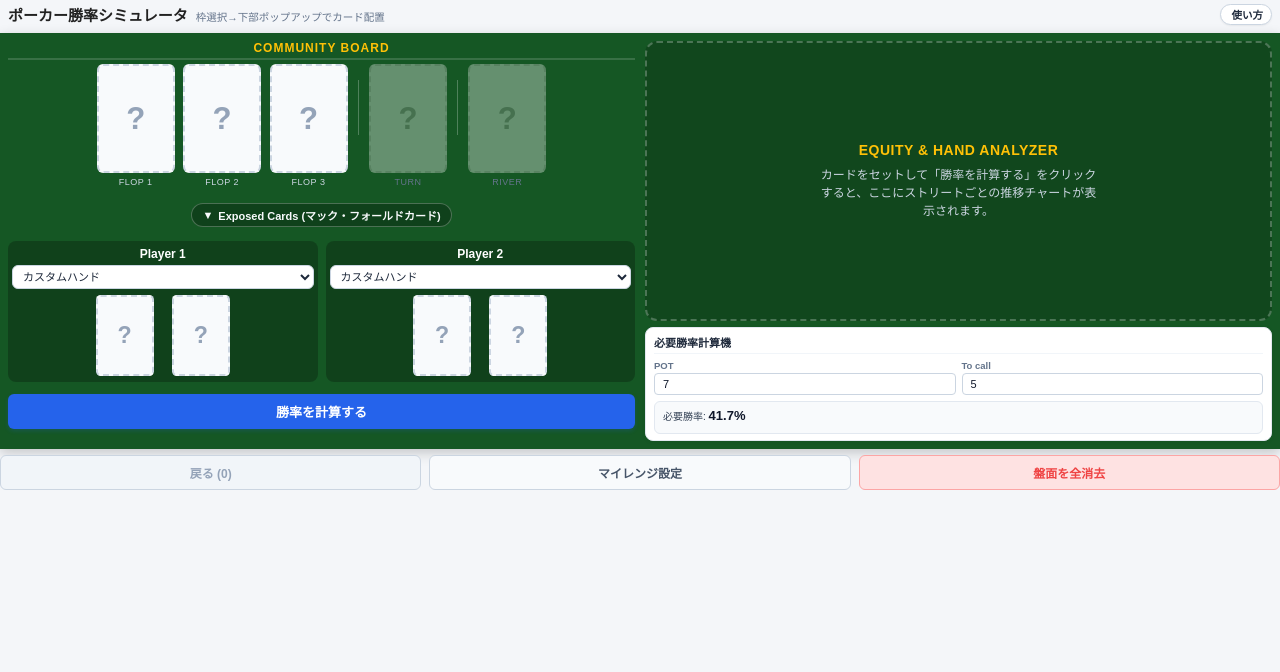
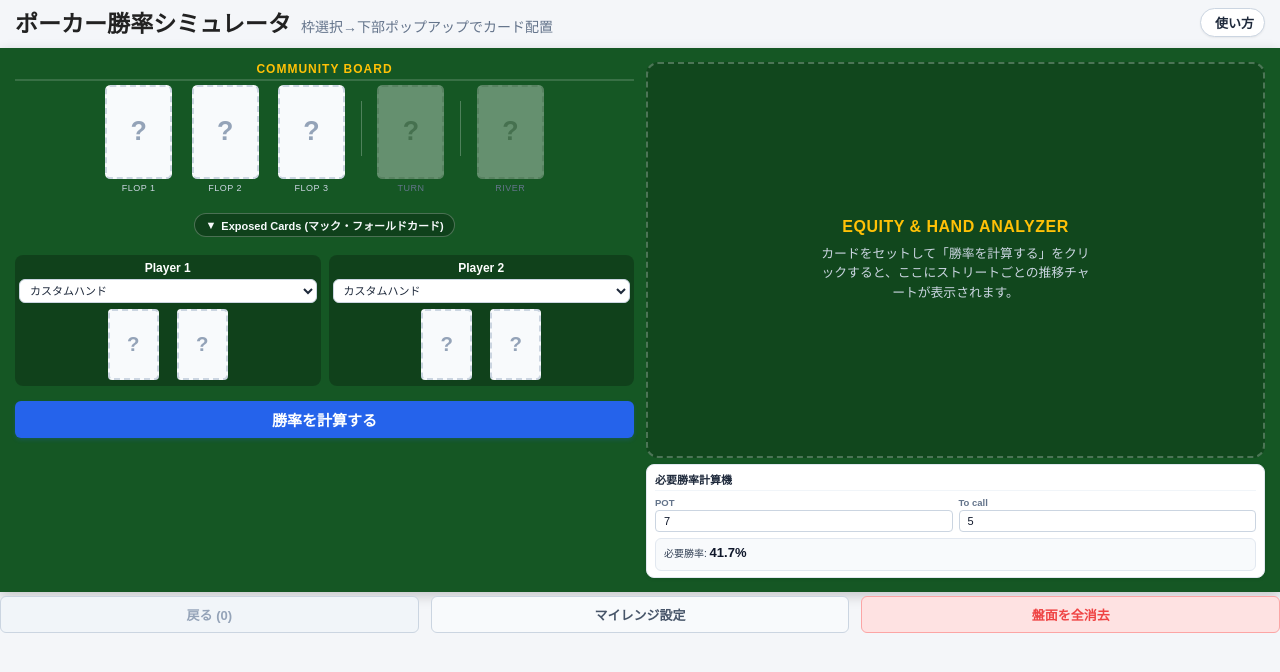
Before and after one commit to ZLSAGA/poker-tool-cabin, a React (Vite) app: page / in a window 1280 px wide. Shown: the top 672 px of the page. Built offline with nearby package versions, Linux system fonts and the light colour scheme.

Commit message:
本間にレスポンシブ2

```diff
--- a/src/App.jsx
+++ b/src/App.jsx
@@ -155,15 +155,23 @@ export default function App() {
   const [callAmount, setCallAmount] = useState("5");
   const [equityHistory, setEquityHistory] = useState(null);
   const [invalidBoardSlots, setInvalidBoardSlots] = useState([]);
-  const [windowWidth, setWindowWidth] = useState(typeof window !== "undefined" ? window.innerWidth : 1024);
+  const [windowSize, setWindowSize] = useState({
+    width: typeof window !== "undefined" ? window.innerWidth : 1024,
+    height: typeof window !== "undefined" ? window.innerHeight : 768
+  });
 
   useEffect(() => {
-    const handleResize = () => setWindowWidth(window.innerWidth);
+    const handleResize = () => {
+      setWindowSize({
+        width: window.innerWidth,
+        height: window.innerHeight
+      });
+    };
     window.addEventListener("resize", handleResize);
     return () => window.removeEventListener("resize", handleResize);
   }, []);
 
-  const isPc = windowWidth >= 900;
+  const isPc = windowSize.width >= 900;
 
   const usedCards = [
     ...(p1Select === "custom" ? p1Hand.filter(Boolean) : []),
@@ -459,11 +467,21 @@ export default function App() {
     }, 50);
   };
 
+  // ウィンドウサイズに応じた動的計算
+  const dynamicCardMaxWidthBoard = `${Math.min(85, Math.max(42, Math.round(windowSize.width * 0.052)))}px`;
+  const dynamicCardMaxWidthPlayer = `${Math.min(65, Math.max(32, Math.round(windowSize.width * 0.040)))}px`;
+  const dynamicGreenPadding = `${Math.max(12, Math.round(windowSize.height * 0.018))}px ${Math.max(8, Math.round(windowSize.width * 0.012))}px`;
+  const dynamicGap = `${Math.max(10, Math.round(windowSize.height * 0.015))}px`;
+  const dynamicColumnGap = `${Math.max(8, Math.round(windowSize.height * 0.012))}px`;
+  const dynamicGreenMinHeight = `${Math.max(460, Math.round(windowSize.height * 0.68))}px`;
+
   const getSlotStyle = (target, index) => {
     const isActive = activeSlot && activeSlot.target === target && activeSlot.index === index;
     const isBoard = target === "board";
+    const maxWidth = isBoard ? dynamicCardMaxWidthBoard : dynamicCardMaxWidthPlayer;
+    const minWidth = isBoard ? "38px" : "28px";
     return {
-      width: "100%", maxWidth: isBoard ? "78px" : "58px", minWidth: isBoard ? "50px" : "36px", aspectRatio: "3 / 4.2", cursor: isLoading ? "not-allowed" : "pointer", position: "relative", borderRadius: "6px", transition: "all 0.15s ease-in-out", containerType: "inline-size",
+      width: "100%", maxWidth, minWidth, aspectRatio: "3 / 4.2", cursor: isLoading ? "not-allowed" : "pointer", position: "relative", borderRadius: "6px", transition: "all 0.15s ease-in-out", containerType: "inline-size",
       outline: isActive ? "3px solid #ffc107" : "none", outlineOffset: isActive ? "2px" : "0px", boxShadow: isActive ? "0 0 12px rgba(255,193,7,0.6)" : "none", transform: isActive ? "scale(1.04)" : "scale(1)", opacity: isLoading ? 0.7 : 1, backgroundColor: "rgba(255,255,255,0.1)", display: "flex", justifyContent: "center", alignItems: "center", boxSizing: "border-box"
     };
   };
@@ -474,24 +492,24 @@ export default function App() {
 
   return (
     <div style={{ position: "relative", top: 0, left: 0, width: "100%", minHeight: "100vh", margin: 0, padding: 0, fontFamily: "sans-serif", backgroundColor: "#f4f6f9", boxSizing: "border-box" }}>
-      {/* 1行にまとめたコンパクトなヘッダー */}
-      <div style={{ display: "flex", justifyContent: "space-between", alignItems: "center", marginBottom: "4px", padding: "4px 8px" }}>
-        <div style={{ display: "flex", alignItems: "baseline", gap: "8px" }}>
-          <h1 style={{ color: "#222", margin: 0, fontSize: "15px", fontWeight: "bold" }}>ポーカー勝率シミュレータ</h1>
-          <span style={{ color: "#64748b", fontSize: "10.5px" }}>枠選択→下部ポップアップでカード配置</span>
+      {/* ウィンドウサイズに応じて動的に計算されるヘッダー */}
+      <div style={{ display: "flex", justifyContent: "space-between", alignItems: "center", marginBottom: "0.5vh", padding: `${Math.max(4, Math.round(windowSize.height * 0.006))}px ${Math.max(8, Math.round(windowSize.width * 0.012))}px` }}>
+        <div style={{ display: "flex", alignItems: "baseline", gap: `${Math.max(6, Math.round(windowSize.width * 0.008))}px` }}>
+          <h1 style={{ color: "#222", margin: 0, fontSize: "clamp(16px, 1.8vw, 24px)", fontWeight: "bold" }}>ポーカー勝率シミュレータ</h1>
+          <span style={{ color: "#64748b", fontSize: "clamp(10px, 1.1vw, 14px)" }}>枠選択→下部ポップアップでカード配置</span>
         </div>
         <button
           onClick={() => setIsHelpOpen(true)}
           style={{
             display: "flex",
             alignItems: "center",
-            gap: "3px",
+            gap: "4px",
             backgroundColor: "#ffffff",
             color: "#1e293b",
             border: "1px solid #cbd5e1",
-            borderRadius: "14px",
-            padding: "2px 8px",
-            fontSize: "10.5px",
+            borderRadius: "16px",
+            padding: "4px 10px",
+            fontSize: "clamp(10px, 1.1vw, 13px)",
             fontWeight: "bold",
             cursor: "pointer",
             boxShadow: "0 1px 2px rgba(0,0,0,0.06)"
@@ -505,18 +523,20 @@ export default function App() {
 
         <div style={{
           backgroundColor: "#155724",
-          padding: "8px 8px",
+          padding: dynamicGreenPadding,
+          minHeight: dynamicGreenMinHeight,
           borderRadius: "0px",
           boxShadow: "0 4px 12px rgba(0,0,0,0.2)",
           color: "white",
-          marginBottom: "6px",
+          marginBottom: "0.5vh",
           display: "flex",
           flexDirection: isPc ? "row" : "column",
-          gap: "10px",
-          alignItems: "stretch"
+          gap: dynamicGap,
+          alignItems: "stretch",
+          boxSizing: "border-box"
         }}>
           {/* 左カラム */}
-          <div style={{ flex: isPc ? "1 1 50%" : "none", display: "flex", flexDirection: "column", justifyContent: "flex-start", gap: "6px" }}>
+          <div style={{ flex: isPc ? "1 1 50%" : "none", display: "flex", flexDirection: "column", justifyContent: "flex-start", gap: dynamicColumnGap }}>
             <CommunityBoard board={board} isLoading={isLoading} activeSlot={activeSlot} setActiveSlot={setActiveSlot} getSlotStyle={getSlotStyle} outs={outs} SUITS={SUITS} handleClearSpecificSlot={handleClearSpecificSlot} invalidBoardSlots={invalidBoardSlots}/>
             <ExposedSection exposedCards={exposedCards} isLoading={isLoading} activeSlot={activeSlot} setActiveSlot={setActiveSlot} getSlotStyle={getSlotStyle} handleClearSpecificSlot={handleClearSpecificSlot} />
             <PlayerSection isLoading={isLoading} p1Select={p1Select} setP1Select={setP1Select} p2Select={p2Select} setP2Select={setP2Select} p1Hand={p1Hand} p2Hand={p2Hand} setActiveSlot={setActiveSlot} getSlotStyle={getSlotStyle} getRangeLabel={getRangeLabel} result={result} handleClearSpecificSlot={handleClearSpecificSlot} />
@@ -532,8 +552,8 @@ export default function App() {
                 padding: "6px 10px",
                 borderRadius: "6px",
                 textAlign: "center",
-                marginTop: "6px",
-                fontSize: "11.5px",
+                marginTop: "0.5vh",
+                fontSize: "clamp(10px, 1vw, 13px)",
                 whiteSpace: "pre-line"
               }}>
                 {errorMessage}
@@ -541,7 +561,7 @@ export default function App() {
             )}
 
             {/* ハンドの真下に計算ボタンを配置 */}
-            <button onClick={handleCalculate} disabled={isLoading} style={{ width: "100%", marginTop: "6px", backgroundColor: isLoading ? "#64748b" : "#2563eb", color: "white", border: "none", padding: "8px 12px", borderRadius: "6px", fontSize: "13px", fontWeight: "bold", cursor: isLoading ? "not-allowed" : "pointer", boxShadow: isLoading ? "none" : "0 2px 4px rgba(37, 99, 235, 0.2)", transition: "all 0.15s ease" }}>
+            <button onClick={handleCalculate} disabled={isLoading} style={{ width: "100%", marginTop: "0.6vh", backgroundColor: isLoading ? "#64748b" : "#2563eb", color: "white", border: "none", padding: "8px 12px", borderRadius: "6px", fontSize: "clamp(11px, 1.2vw, 15px)", fontWeight: "bold", cursor: isLoading ? "not-allowed" : "pointer", boxShadow: isLoading ? "none" : "0 2px 4px rgba(37, 99, 235, 0.2)", transition: "all 0.15s ease" }}>
               {isLoading ? "確率を計算中..." : "勝率を計算する"}
             </button>
           </div>
@@ -552,12 +572,12 @@ export default function App() {
               <EquityChart historyData={equityHistory} style={{ display: "flex", flexDirection: "column", justifyContent: "center" }} />
             ) : (
               <div style={{
-                height: "100%", minHeight: "280px", border: "2px dashed rgba(255,255,255,0.25)", borderRadius: "12px",
-                display: "flex", flexDirection: "column", justifyContent: "center", alignItems: "center", padding: "30px 20px",
+                height: "100%", minHeight: "clamp(180px, 28vh, 320px)", border: "2px dashed rgba(255,255,255,0.25)", borderRadius: "12px",
+                display: "flex", flexDirection: "column", justifyContent: "center", alignItems: "center", padding: "20px 16px",
                 textAlign: "center", color: "rgba(255,255,255,0.6)", backgroundColor: "rgba(0,0,0,0.18)", boxSizing: "border-box"
               }}>
-                <span style={{ fontSize: "14px", fontWeight: "bold", color: "#ffc107", letterSpacing: "0.5px" }}>EQUITY & HAND ANALYZER</span>
-                <span style={{ fontSize: "12px", marginTop: "8px", maxWidth: "280px", lineHeight: "1.5", color: "#cbd5e1" }}>
+                <span style={{ fontSize: "clamp(12px, 1.3vw, 16px)", fontWeight: "bold", color: "#ffc107", letterSpacing: "0.5px" }}>EQUITY & HAND ANALYZER</span>
+                <span style={{ fontSize: "clamp(10px, 1vw, 13px)", marginTop: "8px", maxWidth: "280px", lineHeight: "1.5", color: "#cbd5e1" }}>
                   カードをセットして「勝率を計算する」をクリックすると、ここにストリートごとの推移チャートが表示されます。
                 </span>
               </div>
@@ -570,7 +590,7 @@ export default function App() {
 
         {/* コントロールパネル */}
         <div style={{ textAlign: "center" }}>
-          <div style={{ marginTop: "4px", display: "flex", gap: "8px", justifyContent: "center" }}>
+          <div style={{ marginTop: "0.5vh", display: "flex", gap: dynamicGap, justifyContent: "center" }}>
             <button
               onClick={handleUndo}
               disabled={history.length === 0 || isLoading}
@@ -578,16 +598,16 @@ export default function App() {
                 flex: 1, backgroundColor: (history.length === 0 || isLoading) ? "#f1f5f9" : "#e0f2fe",
                 color: (history.length === 0 || isLoading) ? "#94a3b8" : "#0369a1",
                 border: (history.length === 0 || isLoading) ? "1px solid #cbd5e1" : "1px solid #bae6fd",
-                padding: "8px 6px", fontSize: "12px", borderRadius: "6px", fontWeight: "bold",
+                padding: "8px 6px", fontSize: "clamp(10px, 1.1vw, 13px)", borderRadius: "6px", fontWeight: "bold",
                 cursor: (history.length === 0 || isLoading) ? "not-allowed" : "pointer"
               }}
             >
               戻る ({history.length})
             </button>
-            <button disabled={isLoading} onClick={() => setIsRangeModalOpen(true)} style={{ flex: 1, backgroundColor: "#f8fafc", color: "#475569", border: "1px solid #cbd5e1", padding: "8px 6px", fontSize: "12px", borderRadius: "6px", fontWeight: "bold", cursor: isLoading ? "not-allowed" : "pointer" }}>
+            <button disabled={isLoading} onClick={() => setIsRangeModalOpen(true)} style={{ flex: 1, backgroundColor: "#f8fafc", color: "#475569", border: "1px solid #cbd5e1", padding: "8px 6px", fontSize: "clamp(10px, 1.1vw, 13px)", borderRadius: "6px", fontWeight: "bold", cursor: isLoading ? "not-allowed" : "pointer" }}>
               マイレンジ設定
             </button>
-            <button disabled={isLoading} onClick={handleClearAll} style={{ flex: 1, backgroundColor: "#fee2e2", color: "#ef4444", border: "1px solid #fca5a5", padding: "8px 6px", fontSize: "12px", borderRadius: "6px", fontWeight: "bold", cursor: isLoading ? "not-allowed" : "pointer" }}>
+            <button disabled={isLoading} onClick={handleClearAll} style={{ flex: 1, backgroundColor: "#fee2e2", color: "#ef4444", border: "1px solid #fca5a5", padding: "8px 6px", fontSize: "clamp(10px, 1.1vw, 13px)", borderRadius: "6px", fontWeight: "bold", cursor: isLoading ? "not-allowed" : "pointer" }}>
               盤面を全消去
             </button>
           </div>
--- a/src/components/EquityChart.jsx
+++ b/src/components/EquityChart.jsx
@@ -204,7 +204,7 @@ export default function EquityChart({ historyData, style }) {
       )}
 
       {/* グラフエリア */}
-      <div style={{ width: '100%', height: '260px', position: 'relative' }}>
+      <div style={{ width: '100%', height: 'clamp(220px, 34vh, 420px)', position: 'relative' }}>
         <ResponsiveContainer width="100%" height="100%">
           {activeTab === 'equity' ? (
             /* --- 1. 勝率推移グラフ (折れ線) --- */
```
